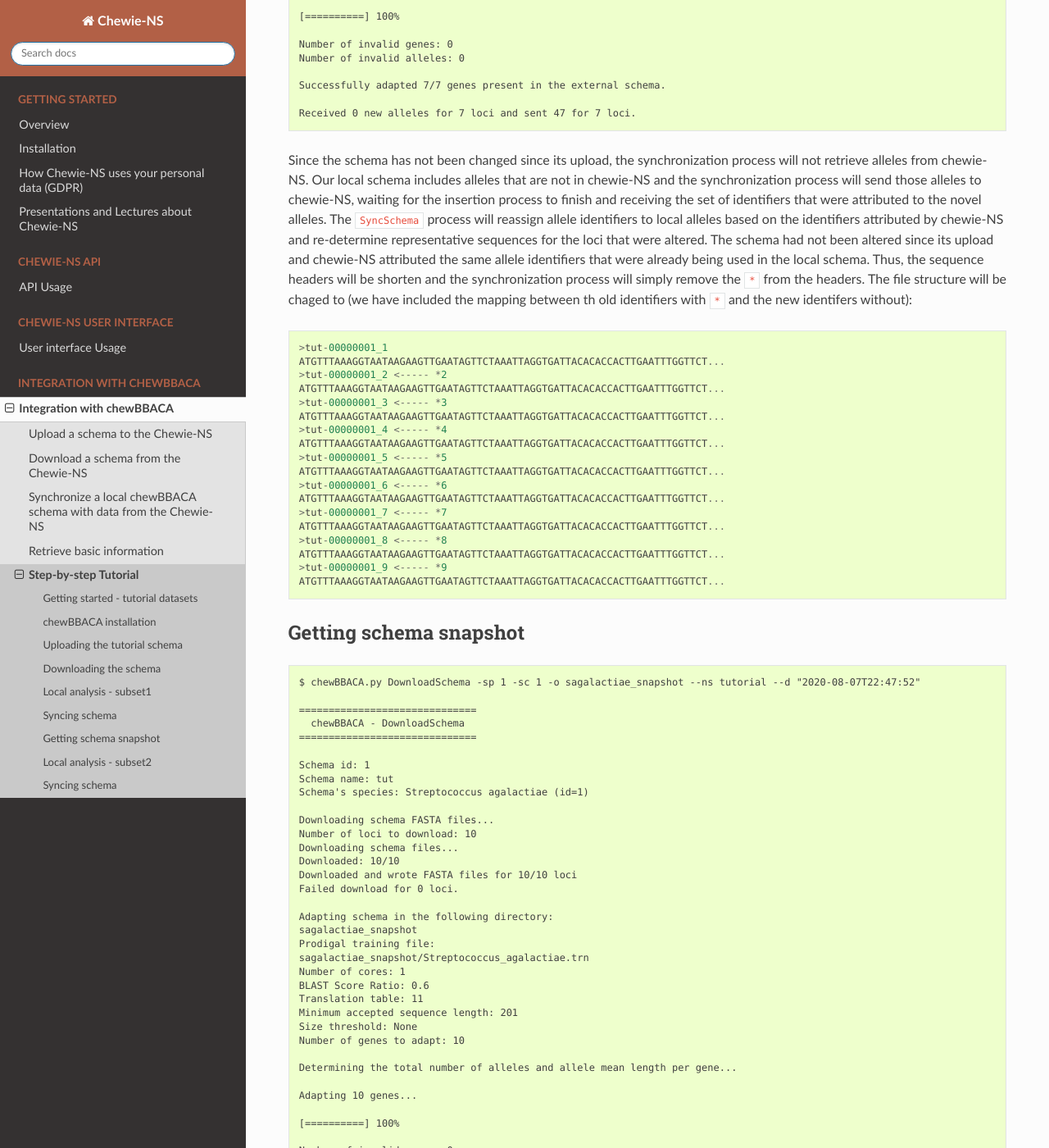
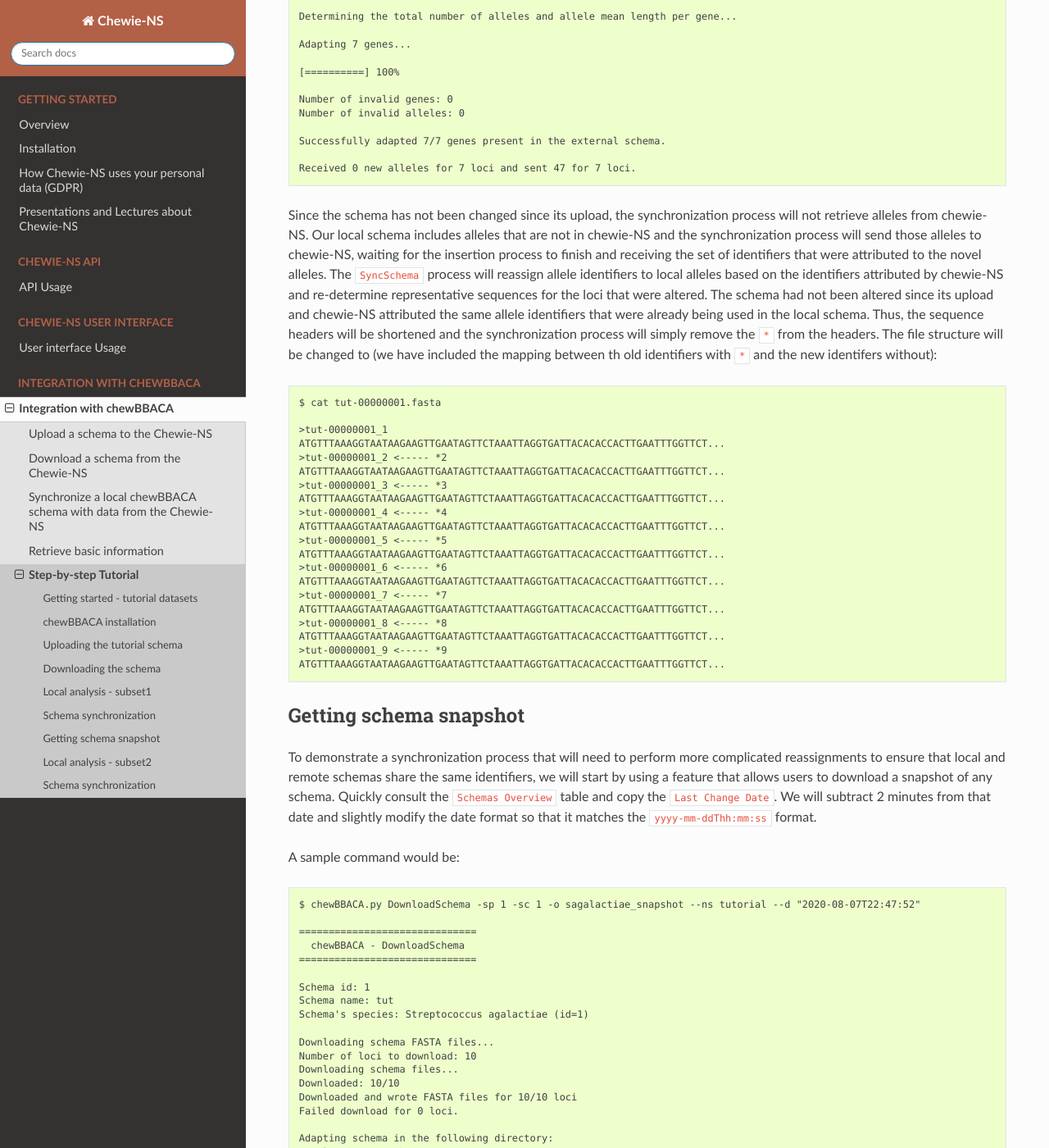
Before and after one commit to B-UMMI/Chewie-NS, a Sphinx documentation site: the page built from docs/user/tutorial.rst, in a window 1280 px wide and 1400 px high, scrolled down 7535 px. Shown: the whole window at 82% size. Built offline with Sphinx 7.4.7 and the Read the Docs theme 2.0.0, drawn with Linux system fonts in a browser that asks for light colours; some of the changed text lies outside the part shown.

Commit message:
Updated tutorial documentation.

```diff
--- a/docs/user/tutorial.rst
+++ b/docs/user/tutorial.rst
@@ -228,6 +228,8 @@
 
 ::
 
+    $ cat tut-00000001.fasta
+
     >tut-00000001_1
     ATGTTTAAAGGTAATAAGAAGTTGAATAGTTCTAAATTAGGTGATTACACACCACTTGAATTTGGTTCT...
 
@@ -328,6 +330,8 @@
 
 ::
 
+    $ cat tut-00000001.fasta
+
     >tut-00000001_1
     ATGTTTAAAGGTAATAAGAAGTTGAATAGTTCTAAATTAGGTGATTACACACCACTTGAATTTGGTTCT...
     >tut-00000001_S_GCA-000007265.1-ASM726v1-genomic.fna_07/08/2020T21:00:08_*2
@@ -352,8 +356,8 @@
 the alleles were identified locally and that it has not been verified if those alleles exist in
 the chewie-NS and what is the identifier that chewie-NS attributed.
 
-Syncing schema
-::::::::::::::
+Schema synchronization
+::::::::::::::::::::::
 
 To verify if newly identified alleles exist in chewie-NS, and submit those alleles if they are
 not in chewie-NS, we will need to run the ``SyncSchema`` process. This process will retrieve
@@ -428,11 +432,13 @@
 identifiers attributed by chewie-NS and re-determine representative sequences for the loci
 that were altered. The schema had not been altered since its upload and chewie-NS attributed
 the same allele identifiers that were already being used in the local schema. Thus, the sequence
-headers will be shorten and the synchronization process will simply remove the ``*`` from the
-headers. The file structure will be chaged to (we have included the mapping between th old
+headers will be shortened and the synchronization process will simply remove the ``*`` from the
+headers. The file structure will be changed to (we have included the mapping between th old
 identifiers with ``*`` and the new identifers without):
 
 ::
+
+    $ cat tut-00000001.fasta
 
     >tut-00000001_1
     ATGTTTAAAGGTAATAAGAAGTTGAATAGTTCTAAATTAGGTGATTACACACCACTTGAATTTGGTTCT...
@@ -455,6 +461,14 @@
 
 Getting schema snapshot
 :::::::::::::::::::::::
+
+To demonstrate a synchronization process that will need to perform more complicated reassignments
+to ensure that local and remote schemas share the same identifiers, we will start by using a
+feature that allows users to download a snapshot of any schema. Quickly consult the ``Schemas Overview``
+table and copy the ``Last Change Date``. We will subtract 2 minutes from that date and slightly
+modify the date format so that it matches the ``yyyy-mm-ddThh:mm:ss`` format.
+
+A sample command would be:
 
 ::
 
@@ -499,7 +513,11 @@
 
     Schema is now available at: sagalactiae_snapshot/sagalactiae_tut
 
-
+This will download all FASTA files for all loci in the schema and construct the schema locally.
+Since we have requested for the schema in a state prior to its ``Last Change Date``, we will
+retrieve a schema that does not include all alleles in the latest version of the remote schema
+and is outdated. We will use this schema to demonstrate what would happen if you performed allele
+call and wanted to synchronize your local schema with the remote schema.
 
 Local analysis - subset2
 :::::::::::::::::::::::::::
@@ -540,8 +558,20 @@
 nor if the alleles that are common to both schemas have been attributed the same identifiers (in this
 case they have not and it is very unlikely that different sets of genomes lead to the same modifications).
 
-Syncing schema
-::::::::::::::
+Schema synchronization
+::::::::::::::::::::::
+
+In the final step we will synchronize our schema with the remote schema. This process will retrieve
+alleles that are in the remote schema and add them to our schema with the identifier they have in
+chewie-NS. The alleles that are not in chewie-NS will be shifted to the end of the FASTA files and
+assigned sequential identifiers with ``*``, in the order they were added to the schema. This ensures
+that there are no conflicts between remote and strictly local identifiers. Local alleles with ``*``
+in their identifiers will be sent to chewie-NS and inserted into the schema's database. The ``SyncSchema``
+process wil retrieve the identifiers attributed by chewie-NS and assign them to the local sequences
+that still had no global identifier, ensuring that all alleles have the correct identifier and that
+there is a common and global nomenclature.
+
+Execute the following command:
 
 ::
 
@@ -552,3 +582,37 @@
     Received 47 new alleles for 7 loci and sent 33 for 7 loci.
 
     ...
+
+
+The synchronization process will retrieve the 47 alleles that were inferred from subset1
+and send 33 local alleles that were inferred from subset2. Identifier reassignmnent results
+in the following file structure:
+
+::
+
+    $ cat tut-00000001.fasta
+
+    >tut-00000001_1
+    ATGTTTAAAGGTAATAAGAAGTTGAATAGTTCTAAATTAGGTGATTACACACCACTTGAATTTGGTTCT...
+    >tut-00000001_2 <----- *7
+    ATGTTTAAAGGTAATAAGAAGTTGAATAGTTCTAAATTAGGTGATTACACACCACTTGAATTTGGTTCT...
+    >tut-00000001_3 <----- *5
+    ATGTTTAAAGGTAATAAGAAGTTGAATAGTTCTAAATTAGGTGATTACACACCACTTGAATTTGGTTCT...
+    >tut-00000001_4
+    ATGTTTAAAGGTAATAAGAAGTTGAATAGTTCTAAATTAGGTGATTACACACCACTTGAATTTGGTTCT...
+    >tut-00000001_5 <----- *9
+    ATGTTTAAAGGTAATAAGAAGTTGAATAGTTCTAAATTAGGTGATTACACACCACTTGAATTTGGTTCT...
+    >tut-00000001_6 <----- *8
+    ATGTTTAAAGGTAATAAGAAGTTGAATAGTTCTAAATTAGGTGATTACACACCACTTGAATTTGGTTCT...
+    >tut-00000001_7
+    ATGTTTAAAGGTAATAAGAAGTTGAATAGTTCTAAATTAGGTGATTACACACCACTTGAATTTGGTTCT...
+    >tut-00000001_8 <----- *6
+    ATGTTTAAAGGTAATAAGAAGTTGAATAGTTCTAAATTAGGTGATTACACACCACTTGAATTTGGTTCT...
+    >tut-00000001_9
+    ATGTTTAAAGGTAATAAGAAGTTGAATAGTTCTAAATTAGGTGATTACACACCACTTGAATTTGGTTCT...
+    >tut-00000001_10 <----- *2
+    ATGTTTAAAGGTAATAAGAAGTTGAATAGTTCTAAATTAGGTGATTACACACCACTTGAATTTGGTTCT...
+    >tut-00000001_11 <----- *3
+    ATGTTTAAAGGTAATAAGAAGTTGAATAGTTCTAAATTAGGTGATTACACACCACTTGAATTTGGTTCT...
+    >tut-00000001_12 <----- *4
+    ATGTTTAAAGGTAATAAGAAGTTGAATAGTTCTAAATTAGGTGATTACACACCACTTGAATTTGGTTCT...
```
